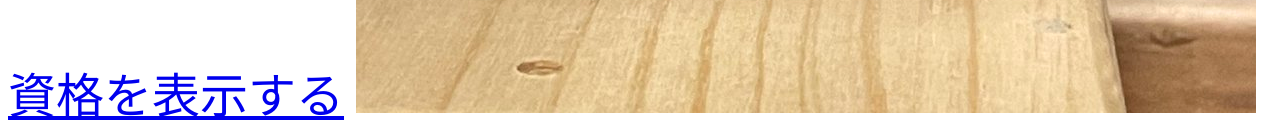
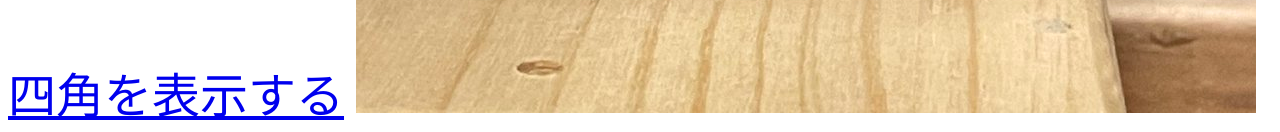
Before and after one commit to suama1109/ar_boardgame, a plain HTML site: page index.html in a window 1280 px wide. Shown: the part 1330-1462 px from the top of the page. Drawn offline with Linux system fonts and the light colour scheme.

Commit message:
Update index.html

```diff
--- a/index.html
+++ b/index.html
@@ -16,7 +16,7 @@
     <br>
     <a href="ar1.html">AR2</a>
     <br>
-    <a href="square.html">資格を表示する</a>
+    <a href="square.html">四角を表示する</a>
 
 
     </font>
```
